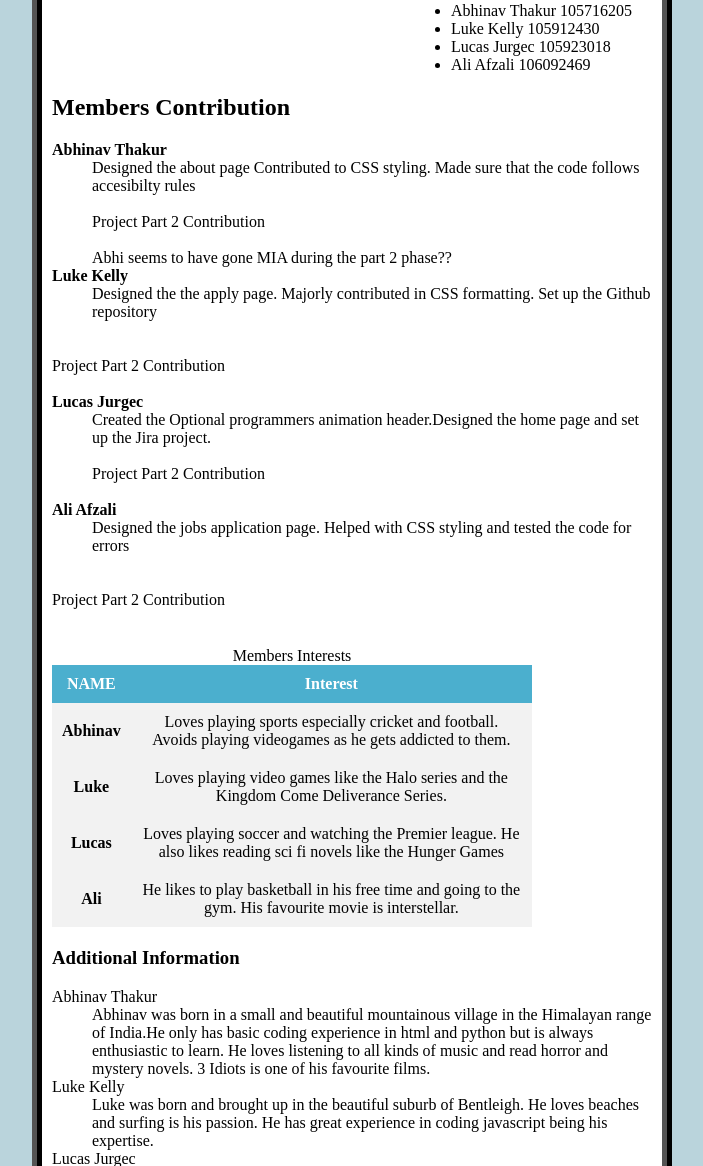
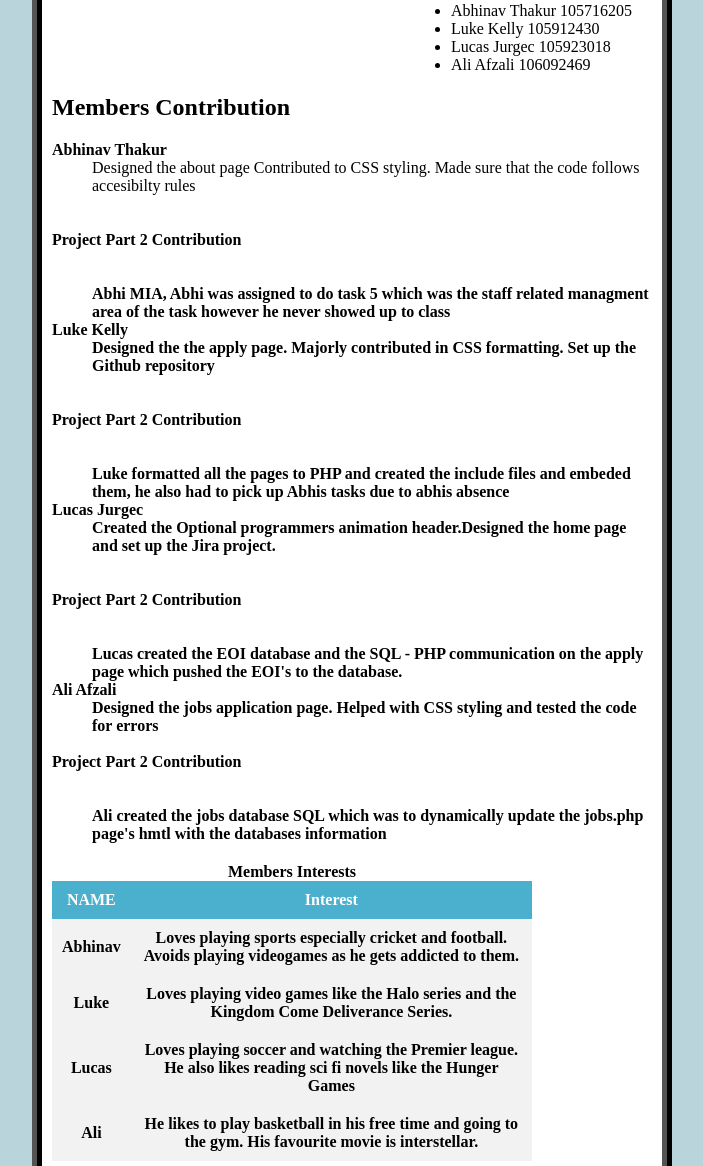
Before and after one commit to TwentyTwoCharacters/Web-Tech-Project-2, a PHP site: page /about.php in a window 1280 px wide. Shown: the part 671-1837 px from the top of the page, without its empty margins (288-991 px from the left). Run offline with PHP 8.4, Linux system fonts and the light colour scheme.

Commit message:
About page - luke

```diff
--- a/project2/about.php
+++ b/project2/about.php
@@ -58,30 +58,30 @@ the techniques you apply in your assignment, and could include:
         <!--Create a Definition list-->
         <dl>
             <dt><b>Abhinav Thakur</b></dt>
-            <dd>Designed the about page Contributed to CSS styling. Made sure that the code follows accesibilty rules
+            <dd>Designed the about page Contributed to CSS styling. Made sure that the code follows accesibilty rules</dd>
             <br><br>
-            Project Part 2 Contribution<br><br>
+            <dt><b>Project Part 2 Contribution<dt><b><br><br>
 
-            Abhi seems to have gone MIA during the part 2 phase??
+            <dd>Abhi MIA, Abhi was assigned to do task 5 which was the staff related managment area of the task however he never showed up to class</dd>
             </dd>
             <dt><b>Luke Kelly</b></dt>
             <dd>Designed the the apply page. Majorly contributed in CSS formatting. Set up the Github repository</dd>
             <br><br>
-            Project Part 2 Contribution<br><br>
-
+            <dt><b>Project Part 2 Contribution<dt><b><br><br>
+            <dd>Luke formatted all the pages to PHP and created the include files and embeded them, he also had to pick up Abhis tasks due to abhis absence</dd>
             </dd>
             <dt><b>Lucas Jurgec</b></dt>
-            <dd>Created the Optional programmers animation header.Designed the home page and set up the Jira project.
+            <dd>Created the Optional programmers animation header.Designed the home page and set up the Jira project.</dd>
             <br><br>
-            Project Part 2 Contribution<br><br>
-
-
+            <dt><b> Project Part 2 Contribution<dt><b><br><br>
+            <dd>Lucas created the EOI database and the SQL - PHP communication on the apply page which pushed the EOI's to the database.
+            </dd>
             </dd>
             <dt><b>Ali Afzali</b></dt>
-             <dd>Designed the jobs application page. Helped with CSS styling and tested the code for errors</dd>
+             <dd>Designed the jobs application page. Helped with CSS styling and tested the code for errors
             <br><br>
-            Project Part 2 Contribution<br><br>
-
+            <dt><b>Project Part 2 Contribution<dt><b><br><br>
+            <dd>Ali created the jobs database SQL which was to dynamically update the jobs.php page's hmtl with the databases information </dd>
             </dd>
             </dl>
 
```
